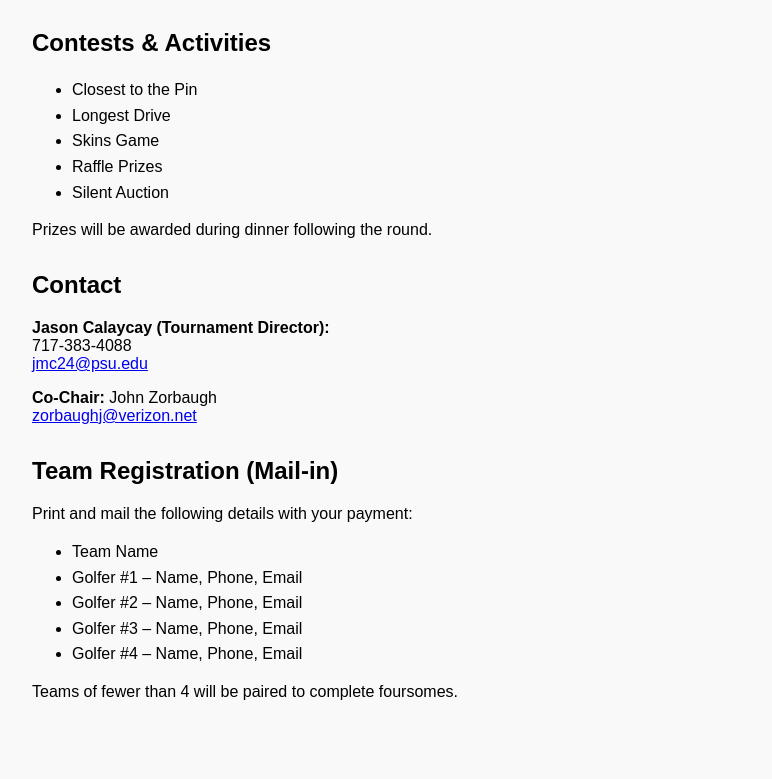
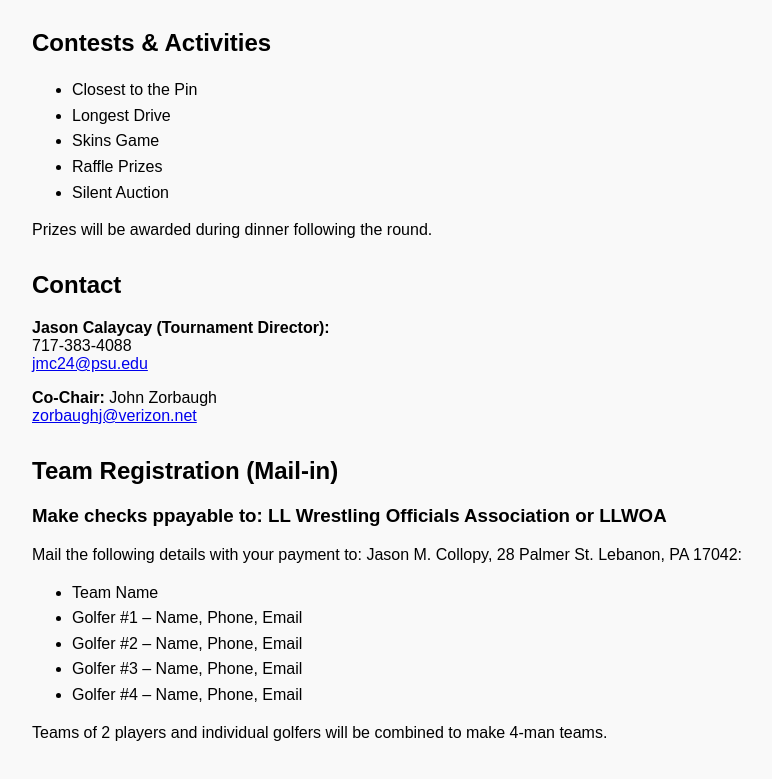
Before and after one commit to tmowery30/LL_League, a plain HTML site: page tournament.html in a window 1280 px wide. Shown: the part 883-1662 px from the top of the page, without its empty margins (0-772 px from the left). Drawn offline with Linux system fonts and the light colour scheme.

Commit message:
Update tournament.html

```diff
--- a/tournament.html
+++ b/tournament.html
@@ -30,8 +30,8 @@
       <h2>25th Annual Scholarship Golf Tournament</h2>
       <p><strong>Hosted by:</strong> Lancaster–Lebanon Wrestling Officials Association (LLWOA)</p>
       <p><strong>Date:</strong> Friday, July 11, 2025</p>
-      <p><strong>Tee Time:</strong> 1:00 PM Shotgun Start</p>
-      <p><strong>Location:</strong> <a href="https://www.tanglewoodgolfcourse.com" target="_blank">Tanglewood Golf Course</a><br/>
+      <p><strong>Tee Time:</strong> 1:00 PM (Shotgun Start) </p>
+      <p><strong>Location:</strong> <a href="https://www.twgolf.com.com" target="_blank">Tanglewood Golf Course</a><br/>
         653 Scotland Road, Quarryville, PA 17566<br/>
         717-786-2500
       </p>
@@ -85,7 +85,8 @@
 
     <section>
       <h2>Team Registration (Mail-in)</h2>
-      <p>Print and mail the following details with your payment:</p>
+        <h3>Make checks ppayable to: LL Wrestling Officials Association or LLWOA</h3>
+      <p>Mail the following details with your payment to: Jason M. Collopy, 28 Palmer St. Lebanon, PA 17042:</p>
       <ul>
         <li>Team Name</li>
         <li>Golfer #1 – Name, Phone, Email</li>
@@ -93,7 +94,7 @@
         <li>Golfer #3 – Name, Phone, Email</li>
         <li>Golfer #4 – Name, Phone, Email</li>
       </ul>
-      <p>Teams of fewer than 4 will be paired to complete foursomes.</p>
+      <p>Teams of 2 players and individual golfers will be combined to make 4-man teams.</p>
     </section>
   </main>
 </body>
```
